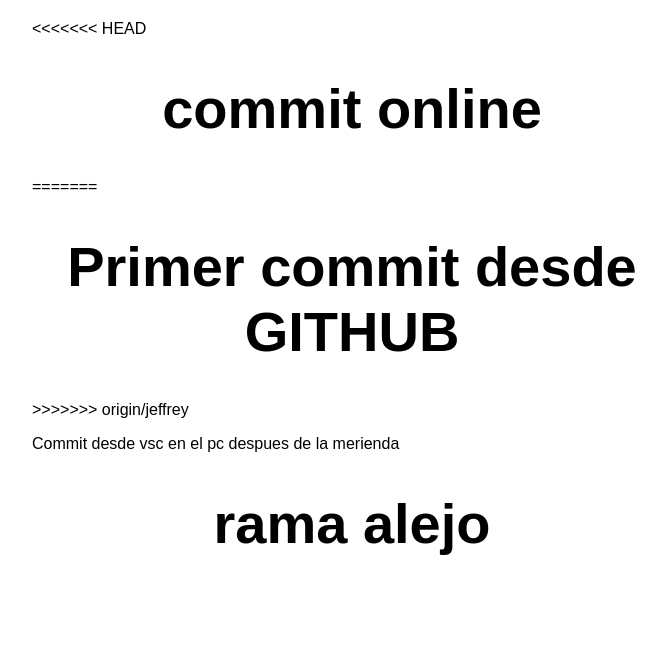
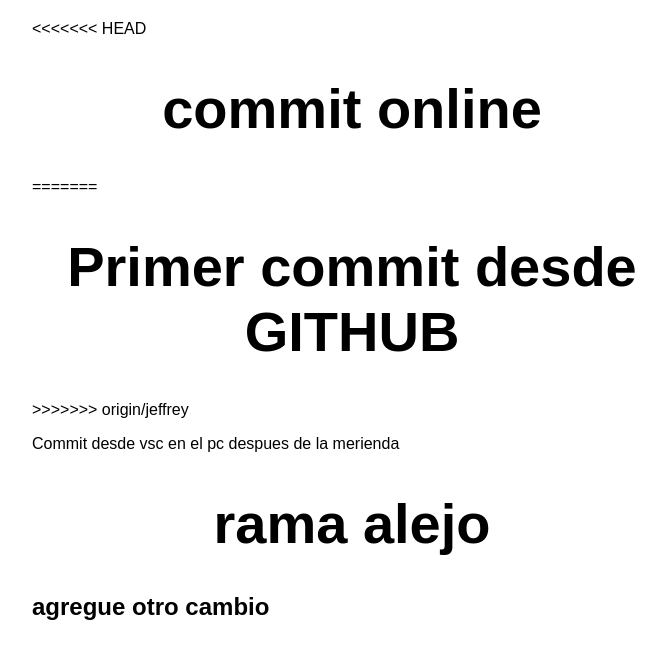
Before and after one commit to jbedoyapformacion/vanilla-basic-1, a website: page src/index.html in a window 1280 px wide. Shown: the whole page, without its empty margins (288-954 px from the left). Drawn offline with Linux system fonts and the light colour scheme.

Commit message:
Update index.html

```diff
--- a/src/index.html
+++ b/src/index.html
@@ -16,7 +16,8 @@
     <h1>Primer commit desde GITHUB</h1>
 >>>>>>> origin/jeffrey
     <p>Commit desde vsc en el pc despues de la merienda</p>
-    <h1>  rama alejo</h1>
+    <h1>  rama alejo </h1>
+    <h2>agregue otro cambio</h2>
 
   </main>
 </body>
```
